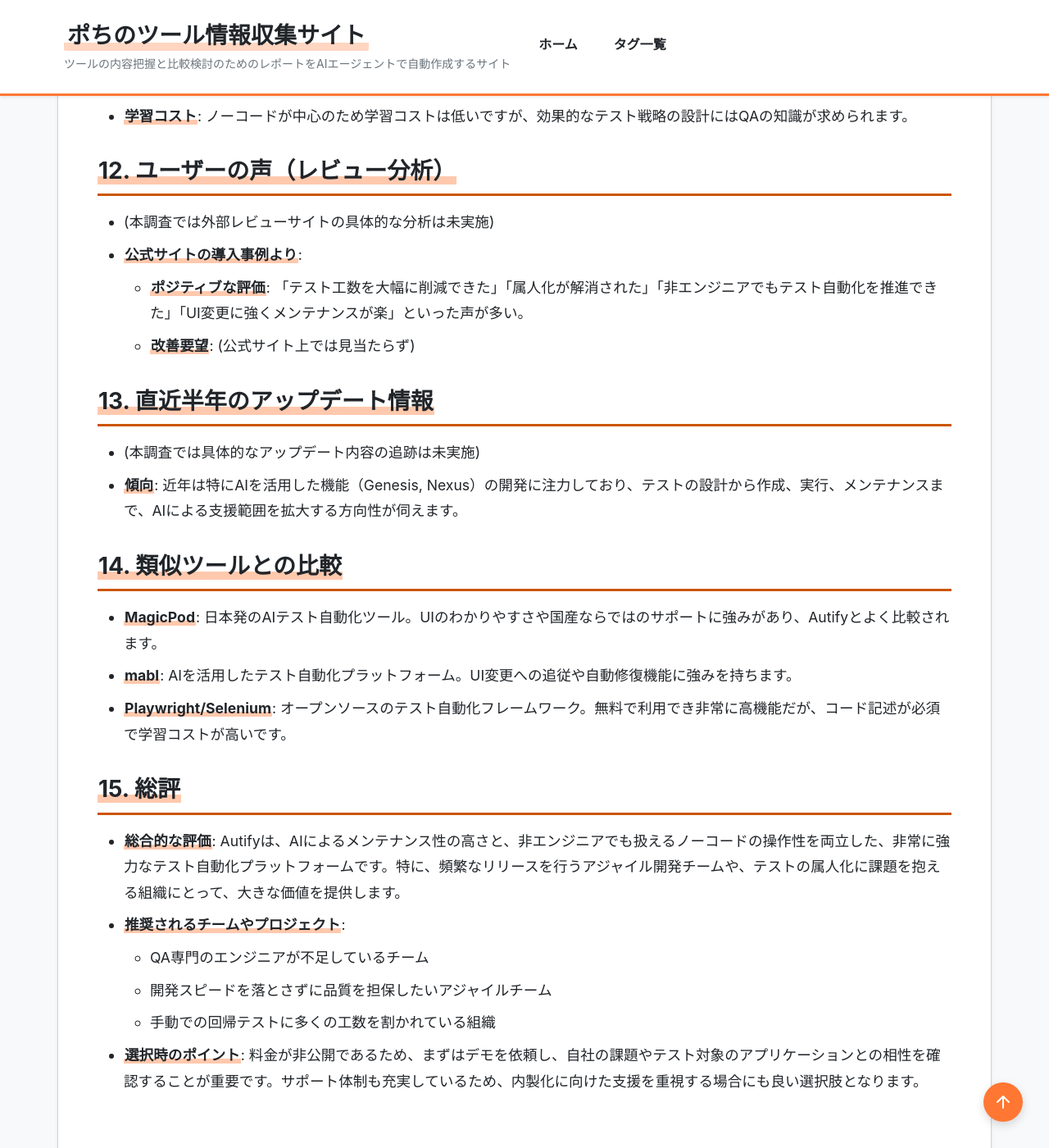
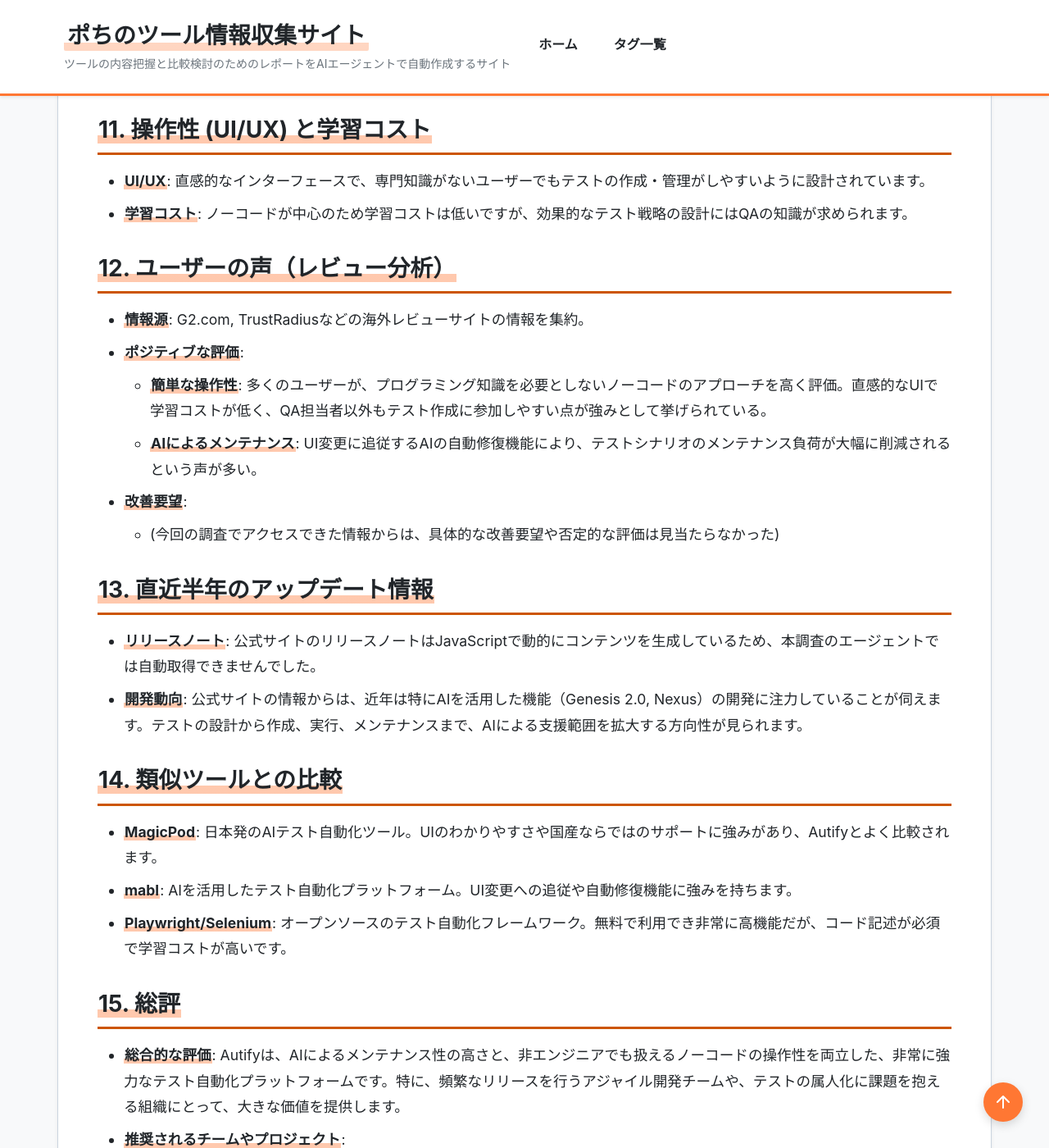
Before and after one commit to aegisfleet/tool-survey-report, a Jekyll site: the page built from _reports/autify.md, in a window 1280 px wide and 1400 px high, scrolled down 4913 px. Shown: the whole window at 82% size. Built offline with Jekyll 4.4.1, drawn with Linux system fonts in a browser that asks for light colours; some of the changed text lies outside the part shown.

Commit message:
feat: Autifyの調査レポートを最新情報に更新 (#189)
Autifyの調査レポート（_reports/autify.md）を最新の情報に更新しました。

主な変更点：
- 「主要機能」セクションに、Eメールテスト、ビジュアルリグレッションテストなどの詳細を追加。
- プレースホルダーだった「ユーザーの声（レビュー分析）」セクションに、G2.comなどのレビューサイトの情報を基にした分析を追記。
- 「直近半年のアップデート情報」セクションに、リリースノートが取得できなかった旨と、現在のAI機能中心の開発動向に関する記述を追加。
- `last_updated`の日付を更新。

Co-authored-by: google-labs-jules[bot] <161369871+google-labs-jules[bot]@users.noreply.github.com>

```diff
--- a/_reports/autify.md
+++ b/_reports/autify.md
@@ -49,6 +49,9 @@ relationships:
 * **Autify Mobile**: 実機を使ったネイティブモバイルアプリのテスト自動化。
 * **Autify Genesis**: 仕様書やドキュメントから、AIがテストケースやテストスクリプトを生成する機能。
 * **クロスブラウザテスト**: 複数のブラウザでの同時テスト実行に対応。
+* **Eメールテスト**: ユーザー登録通知や購入確認メールなど、メールの受信と内容の検証を自動化できます。
+* **ビジュアルリグレッションテスト**: UIの差分を自動で検出し、意図しないデザイン崩れを防ぎます。
+* **ステップグループ**: ログイン処理など、繰り返し利用する一連の操作をグループ化して再利用できます。
 
 ## **4. 特徴・強み (Pros)**
 
@@ -98,15 +101,17 @@ relationships:
 
 ## **12. ユーザーの声（レビュー分析）**
 
-* (本調査では外部レビューサイトの具体的な分析は未実施)
-* **公式サイトの導入事例より**:
-  * **ポジティブな評価**: 「テスト工数を大幅に削減できた」「属人化が解消された」「非エンジニアでもテスト自動化を推進できた」「UI変更に強くメンテナンスが楽」といった声が多い。
-  * **改善要望**: (公式サイト上では見当たらず)
+* **情報源**: G2.com, TrustRadiusなどの海外レビューサイトの情報を集約。
+* **ポジティブな評価**:
+  * **簡単な操作性**: 多くのユーザーが、プログラミング知識を必要としないノーコードのアプローチを高く評価。直感的なUIで学習コストが低く、QA担当者以外もテスト作成に参加しやすい点が強みとして挙げられている。
+  * **AIによるメンテナンス**: UI変更に追従するAIの自動修復機能により、テストシナリオのメンテナンス負荷が大幅に削減されるという声が多い。
+* **改善要望**:
+  * (今回の調査でアクセスできた情報からは、具体的な改善要望や否定的な評価は見当たらなかった)
 
 ## **13. 直近半年のアップデート情報**
 
-* (本調査では具体的なアップデート内容の追跡は未実施)
-* **傾向**: 近年は特にAIを活用した機能（Genesis, Nexus）の開発に注力しており、テストの設計から作成、実行、メンテナンスまで、AIによる支援範囲を拡大する方向性が伺えます。
+* **リリースノート**: 公式サイトのリリースノートはJavaScriptで動的にコンテンツを生成しているため、本調査のエージェントでは自動取得できませんでした。
+* **開発動向**: 公式サイトの情報からは、近年は特にAIを活用した機能（Genesis 2.0, Nexus）の開発に注力していることが伺えます。テストの設計から作成、実行、メンテナンスまで、AIによる支援範囲を拡大する方向性が見られます。
 
 ## **14. 類似ツールとの比較**
 
```
Also changed, not shown: other parts of _reports/autify.md (+1 -1 lines).
